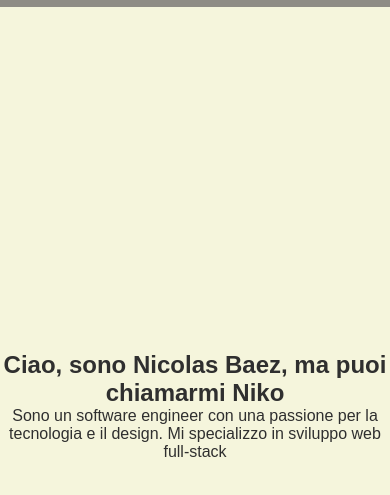
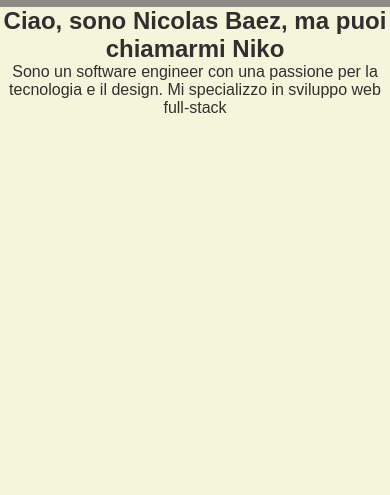
Before and after one commit to NikhoV/Wallet_NicolasBaez, a plain HTML site: page index.html in a window 390 px wide. Shown: the part 59-554 px from the top of the page. Drawn offline with Linux system fonts and the light colour scheme; a web font is replaced by a local one.

Commit message:
Fix: main css for mobile

```diff
--- a/index.html
+++ b/index.html
@@ -58,10 +58,12 @@
             </div>
         </section>
         <section id="about" class="page">
-            <h2 class="about-title">Chi sono</h2>
-            <hr class="contact-line">
-            <p>Sono un software engineer con una passione per la tecnologia e il design. Mi specializzo in sviluppo web full-stack, con competenze che spaziano dal frontend al backend. Amo creare soluzioni innovative e intuitive che migliorano l'esperienza utente. Con una forte attenzione ai dettagli e un approccio orientato alla risoluzione dei problemi, mi impegno a sviluppare applicazioni di alta qualità che soddisfano le esigenze dei clienti.</p>
-            <a href="./assets/Nicolas_Baez_CV.pdf" target="_blank" rel="noopener noreferrer">Visualizza Curriculum</a>
+            <div class="about-container">
+                <h2 class="about-title">Chi sono</h2>
+                <hr class="contact-line">
+                <p>Sono un software engineer con una passione per la tecnologia e il design. Mi specializzo in sviluppo web full-stack, con competenze che spaziano dal frontend al backend. Amo creare soluzioni innovative e intuitive che migliorano l'esperienza utente. Con una forte attenzione ai dettagli e un approccio orientato alla risoluzione dei problemi, mi impegno a sviluppare applicazioni di alta qualità che soddisfano le esigenze dei clienti.</p>
+                <a href="./assets/Nicolas_Baez_CV.pdf" target="_blank" rel="noopener noreferrer">Visualizza Curriculum</a>
+            </div>
         </section>
         <section id="portfolio" class="page">
             <h2 class="portfolio-title">Portafoglio</h2>
--- a/style.css
+++ b/style.css
@@ -125,10 +125,11 @@ main {
         margin: 20px auto;
     }
 
-    .page {
+    main {
         /*allinea la pagina in alto per il mobile cosi tutti i titoli siamo alla stessa altezza non lasciando troppo spazio sopra */
+        margin: 0;
+        flex-direction: row;
         align-items: flex-start;
-        padding-top: 20px;
     }
 }
 
```
